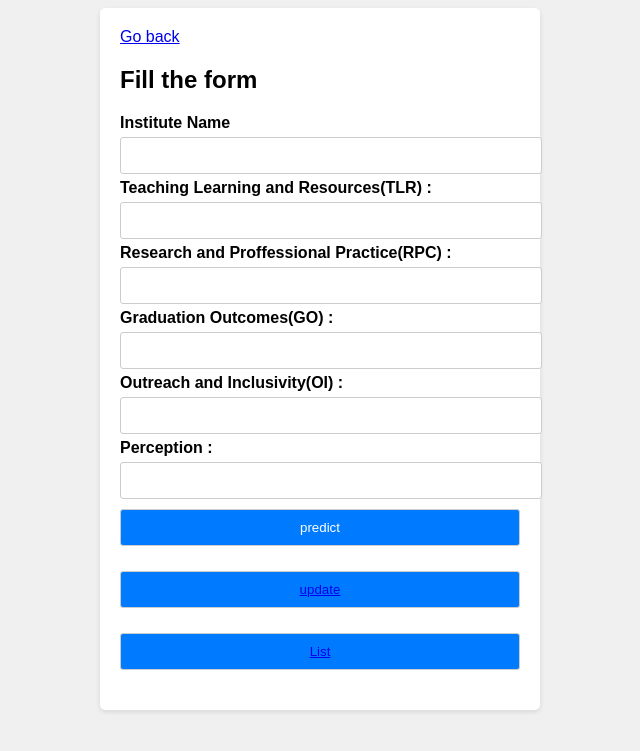
After one commit to HarshProj/rank_increaser, a Flask app: page /ScorePredictor in a window 1280 px wide. The commit adds this page. Shown: the top 751 px of the page, without its empty margins (320-960 px from the left). Run offline with Flask 3, Linux system fonts and the light colour scheme; parts of the project's set-up code (start-up, migrations or seed data) failed here and were passed over.

Commit message:
design change

```diff
--- a/app.py
+++ b/app.py
@@ -1,16 +1,21 @@
-from flask import Flask, render_template, request
+from flask import Flask , render_template , request , jsonify
+import numpy as np
+import pandas as pd
 import pickle
 import json
 
 app = Flask(__name__)
 
-model = pickle.load(open('model.pkl' , 'rb'))
+model1 = pickle.load(open('model1.pkl' , 'rb'))
 
 with open('jsons/tlr.json', 'r') as json_file:
     tlr_data = json.load(json_file)
 
 with open('jsons/go.json', 'r') as json_file:
     go_data = json.load(json_file)
+
+with open('jsons/oi.json', 'r') as json_file:
+    oi_data = json.load(json_file)
 
 @app.route('/')
 def index():
@@ -20,15 +25,16 @@ def index():
 def predict():
     try:
         input_rank = int(request.form.get('rank'))
-        predicted_values = model.predict([[input_rank]])
+        predicted_values = model1.predict([[input_rank]])
 
         predicted_tlr = predicted_values[0, 0]
         predicted_go = int(predicted_values[0, 2])
+        predicted_oi = int(predicted_values[0, 3])
 
         # Convert predicted_tlr to an integer
         predicted_tlr = int(predicted_tlr)
 
-        predicted_number = tlr_data.get(str(str(predicted_tlr)))
+        predicted_number = tlr_data.get(str(predicted_tlr))
         sorted_ranks = sorted(map(int, go_data.keys()))
 
         # Find the nearest greater "go" value
@@ -41,14 +47,91 @@ def predict():
         if nearest_greater_rank is not None:
             # Fetch the information related to the nearest greater "go" value
             go_info = go_data.get(str(nearest_greater_rank))
+            placement_percentage = go_info.get("Placement_Percentage")
+            median_package = go_info.get("Median_Placement_Package")
+        else:
+            placement_percentage = "Not found"
+            median_package = "Not found"
 
-        placement_percentage = go_info.get("Placement_Percentage")
-        median_package = go_info.get("Median_Placement_Package")
+        sorted_oi = sorted(map(int, oi_data.keys()))
 
-        return render_template('suggest.html', predicted_number=predicted_number , predicted_values=predicted_values , placement_percentage=placement_percentage, median_package=median_package)
+        nearest_greater_oi = None
+        for val in sorted_oi:
+            if val >= predicted_oi:
+                nearest_greater_oi = val
+                break
+
+        if nearest_greater_oi is not None:
+            oi_info = oi_data.get(str(nearest_greater_oi))
+            girls_percentage = oi_info.get("Percentage of Female Students")
+            ews = oi_info.get("Percentage of Economically Weaker Section (EWS) Students")
+        else:
+            girls_percentage = "Not found"
+            ews = "Not found"
+
+        return render_template('suggest.html', predicted_number=predicted_number, predicted_values=predicted_values,
+                               placement_percentage=placement_percentage, median_package=median_package,
+                               girls_percentage=girls_percentage, ews=ews)
 
     except Exception as e:
         return f"Prediction Error: {str(e)}"
 
+global cur_data
+global cur_score
+model = pickle.load(open('model.pkl' , 'rb'))
+
+ranklist = {
+    "nit raipur":66
+}
+institute = ""
+
+
+@app.route('/ScorePredictor')
+def index2():
+    return render_template('index2.html')
+
+@app.route('/updated')
+def update():
+    try:
+        c_name = cur_data
+        rank = cur_score
+
+        if c_name is not None and rank is not None:
+            ranklist[c_name] = int(rank)  # Parse rank as an integer
+            return jsonify({"message": "Ranking updated successfully"})
+        else:
+            return jsonify({"error": "Invalid data. Please provide 'institute' and 'rank' as URL parameters."}), 400
+    except Exception as e:
+        return jsonify({"error": str(e)}), 500
+
+@app.route('/ranking2')
+def get_ranking2():
+    sorted_ranklist = dict(sorted(ranklist.items(), key=lambda item: item[1], reverse=True))
+    enumerated_data = [(i, (institute, score)) for i, (institute, score) in enumerate(sorted_ranklist.items(), 1)]
+    return render_template('ranking2.html', data=enumerated_data)
+
+
+@app.route('/predict2' , methods=['POST'])
+def predict2_price():
+    try:
+        tlr = float(request.form.get('tlr'))
+        rpc = float(request.form.get('rpc'))
+        go = float(request.form.get('go'))
+        oi = float(request.form.get('oi'))
+        perception = float(request.form.get('perception'))
+
+        global cur_data
+        cur_data = str(request.form.get('institute'))
+
+        new_data = pd.DataFrame({'tlr': [tlr], 'rpc': [rpc], 'go': [go], 'oi': [oi], 'perception': [perception]})
+        score = model.predict(new_data)
+        global cur_score
+        cur_score = score
+        score = np.around(score, 2)
+        return render_template('score.html', score = score[0])  # Assuming 'score' is a NumPy array, return the first element
+
+    except Exception as e:
+        return str(e)
+
 if __name__ == '__main__':
     app.run()
--- /dev/null
+++ b/templates/index2.html
@@ -0,0 +1,102 @@
+<!DOCTYPE html>
+<html>
+<head>
+    <style>
+        body {
+            font-family: Arial, sans-serif;
+            background-color: #f0f0f0;
+        }
+
+        .container {
+            max-width: 400px;
+            margin: 0 auto;
+            background-color: #fff;
+            padding: 20px;
+            border-radius: 5px;
+            box-shadow: 0 2px 5px rgba(0, 0, 0, 0.1);
+        }
+
+        .input-group {
+            margin-bottom: 15px;
+        }
+
+        .input-group label {
+            display: block;
+            font-weight: bold;
+        }
+
+        .input-group input {
+            width: 100%;
+            padding: 10px;
+            margin: 5px 0;
+            border: 1px solid #ccc;
+            border-radius: 3px;
+        }
+
+        .input-group input[type="submit"] {
+            background-color: #007bff;
+            color: #fff;
+            cursor: pointer;
+        }
+        .btn
+        {
+            width: 100%;
+            padding: 10px;
+            margin: 5px 0;
+            border: 1px solid #ccc;
+            border-radius: 3px;
+            background-color: #007bff;
+            color: #fff;
+            cursor: pointer;
+        }
+
+        .input-group input[type="submit"]:hover {
+            background-color: #0056b3;
+        }
+    </style>
+</head>
+<body>
+    <div class="container">
+        <a href="/">Go back</a>
+        <h2>Fill the form</h2>
+        <form method="post" action="/predict2" class="input-group">
+
+            <label for="field1">Institute Name</label>
+            <input type="text" id="institute" name="institute" required>
+
+            <label for="field1">Teaching Learning and Resources(TLR) :</label>
+            <input type="text" id="field1" name="tlr" required>
+
+
+            <label for="field2">Research and Proffessional Practice(RPC) :</label>
+            <input type="text" id="field2" name="rpc" required>
+
+
+            <label for="field3">Graduation Outcomes(GO) :</label>
+            <input type="text" id="field3" name="go" required>
+
+
+            <label for="field4">Outreach and Inclusivity(OI) :</label>
+            <input type="text" id="field4" name="oi" required>
+
+
+            <label for="field5">Perception :</label>
+            <input type="text" id="field5" name="perception" required>
+
+        <div class="input-group">
+            <input type="submit" value="predict" required>
+        </div>
+        <div class="input-group">
+            <Button class="btn" >
+                <a href="/updated">update</a>
+            </Button>
+        </div>
+        <div class="input-group">
+            <Button class="btn">
+                <a href="/ranking2">List</a>
+            </Button>
+        </div>
+        </form>
+    </div>
+</body>
+</html>
```
Also changed, not shown: jsons/oi.json (added, +38 -0 lines), templates/index.html (+58 -0 lines), templates/ranking2.html (added, +35 -0 lines), templates/score.html (added, +62 -0 lines), templates/suggest.html (+16 -3 lines), 2 other files.
